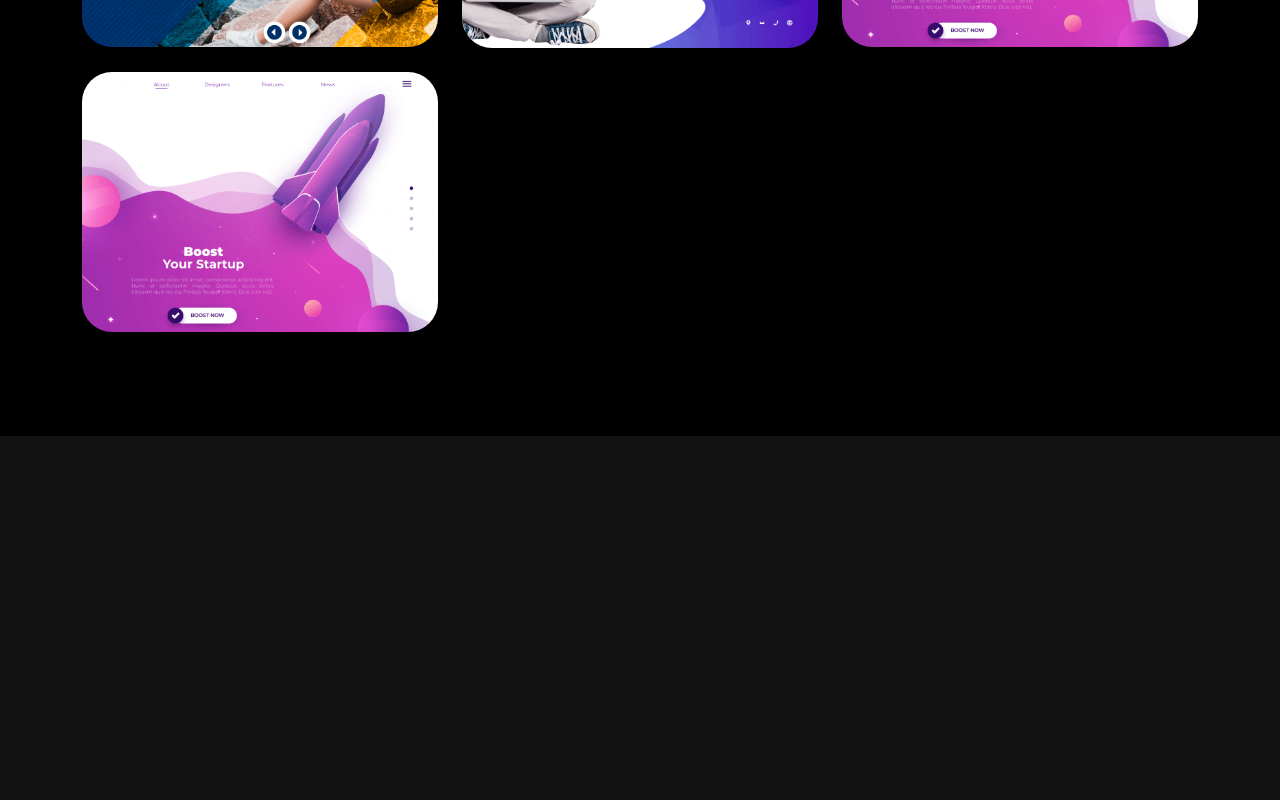
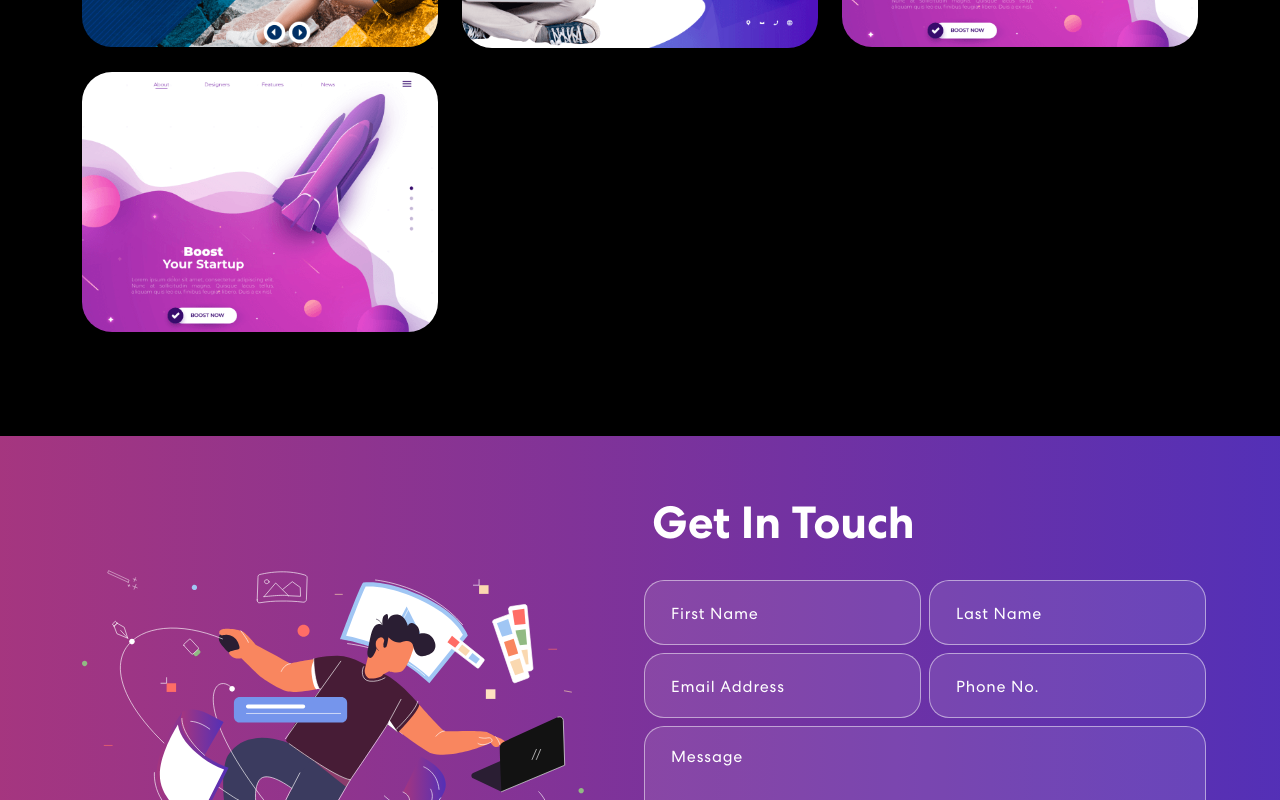
Before and after one commit to AdithiaSandi/porto, a React (Create React App) app: page / in a window 1280 px wide. Shown: the part 2000-2800 px from the top of the page. Before the commit the page ends 2436 px from the top, so only its background shows below. Built offline with nearby package versions, Linux system fonts and the light colour scheme; no server answers.

Commit message:
import contact & footer

```diff
--- a/src/App.js
+++ b/src/App.js
@@ -3,7 +3,10 @@ import { NavBar } from "./components/NavBar.js";
 import { Banner } from "./components/Banner.js";
 import { Skills } from "./components/Skills.js";
 import { Projects } from "./components/Projects";
+import { Contact } from "./components/Contact";
+import { Footer } from "./components/Footer";
 import "bootstrap/dist/css/bootstrap.min.css";
+import "animate.css";
 
 function App() {
   return (
@@ -12,6 +15,8 @@ function App() {
       <Banner />
       <Skills />
       <Projects />
+      <Contact />
+      <Footer />
     </div>
   );
 }
```
